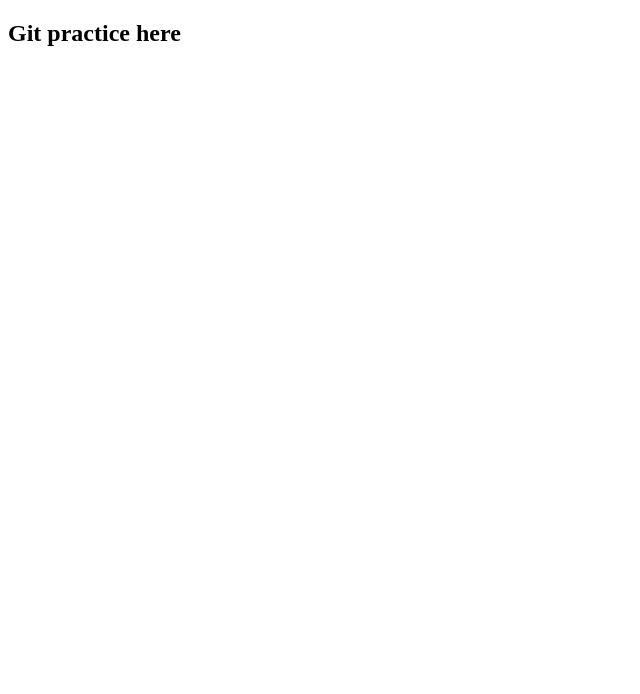
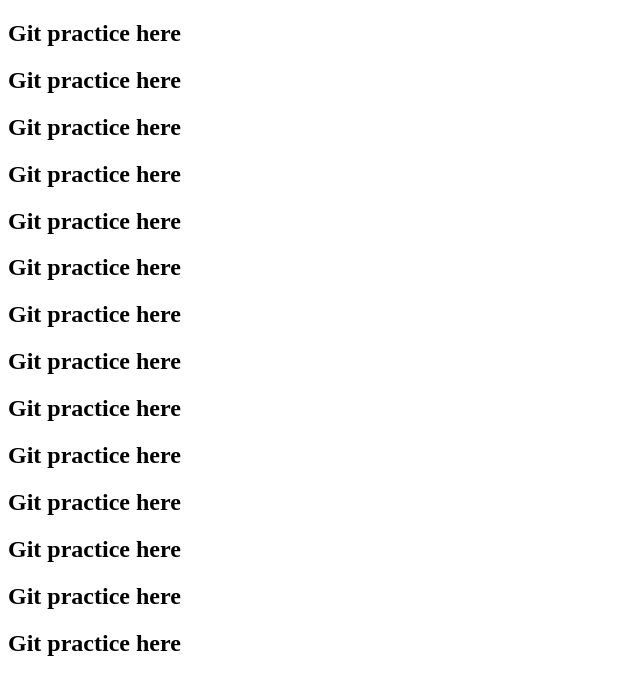
Before and after one commit to pbrmajhar/test, a plain HTML site: page index.html in a window 1280 px wide. Shown: the whole page, without its empty margins (0-640 px from the left). Drawn offline with Linux system fonts and the light colour scheme.

Commit message:
index.html changed

```diff
--- a/index.html
+++ b/index.html
@@ -5,5 +5,18 @@
 </head>
 <body>
 <h2>Git practice here</h2>
+<h2>Git practice here</h2>
+<h2>Git practice here</h2>
+<h2>Git practice here</h2>
+<h2>Git practice here</h2>
+<h2>Git practice here</h2>
+<h2>Git practice here</h2>
+<h2>Git practice here</h2>
+<h2>Git practice here</h2>
+<h2>Git practice here</h2>
+<h2>Git practice here</h2>
+<h2>Git practice here</h2>
+<h2>Git practice here</h2>
+<h2>Git practice here</h2>
 </body>
 </html>
```
